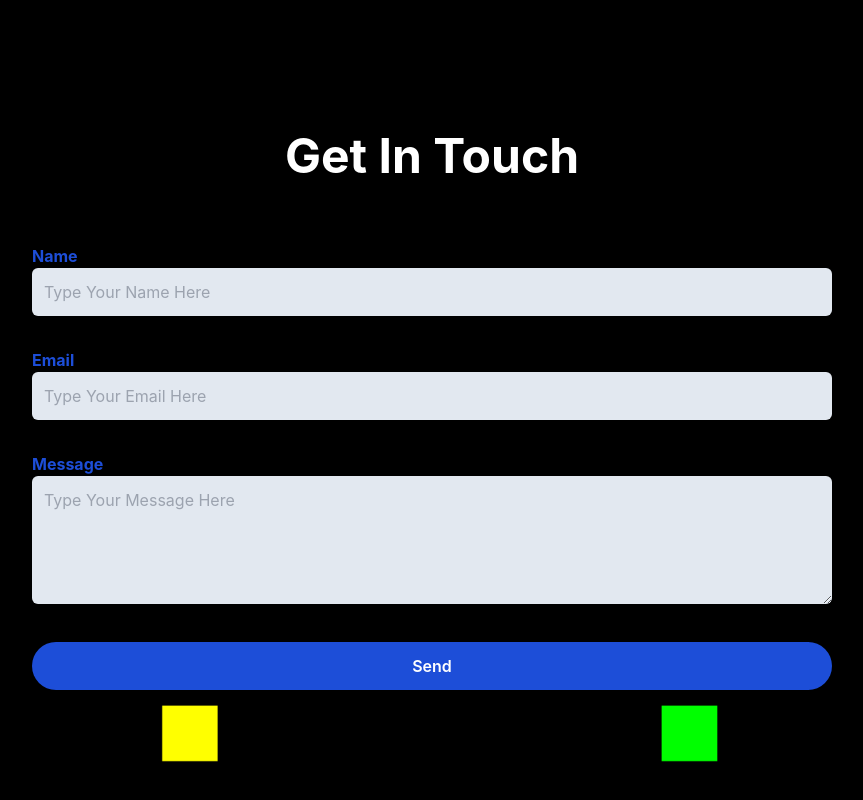
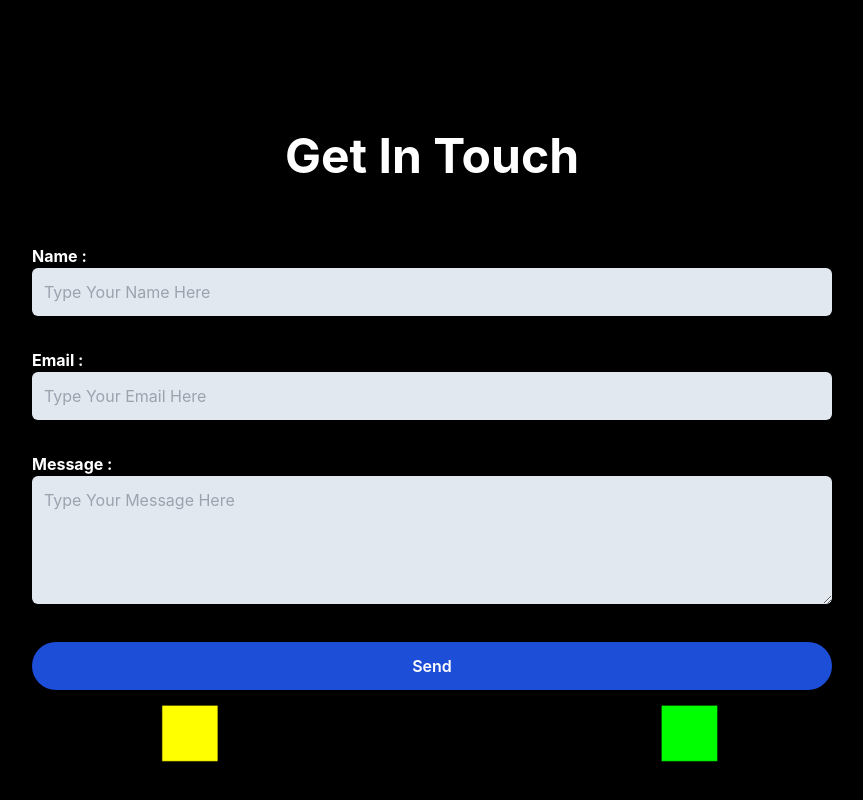
Before and after one commit to krisnadwinugraha/krisnadwinugraha.github.io, a website: page index.html in a window 1280 px wide. Shown: the part 2416-3216 px from the top of the page, without its empty margins (208-1071 px from the left). Drawn offline with Linux system fonts and the light colour scheme.

Commit message:
Change color on contact me

```diff
--- a/index.html
+++ b/index.html
@@ -339,8 +339,8 @@
         <form action="mailto:krisnadwinugrahaabe@gmail.com" method="get" enctype="text/plain">
           <div class="w-full lg:w-2/3 lg:mx-auto">
             <div class="w-full px-4 mb-8">
-              <label for="name" class="text-base text-primary font-bold"
-                >Name</label
+              <label for="name" class="text-base text-white font-bold mb-2"
+                >Name :</label
               >
               <input
                 type="text"
@@ -351,8 +351,8 @@
               />
             </div>
             <div class="w-full px-4 mb-8">
-              <label for="name" class="text-base text-primary font-bold"
-                >Email</label
+              <label for="name" class="text-base text-white font-bold mb-2"
+                >Email :</label
               >
               <input
                 type="email"
@@ -363,8 +363,8 @@
               />
             </div>
             <div class="w-full px-4 mb-8">
-              <label for="name" class="text-base text-primary font-bold"
-                >Message</label
+              <label for="name" class="text-base text-white font-bold mb-2"
+                >Message :</label
               >
               <textarea
                 type="message"
```
